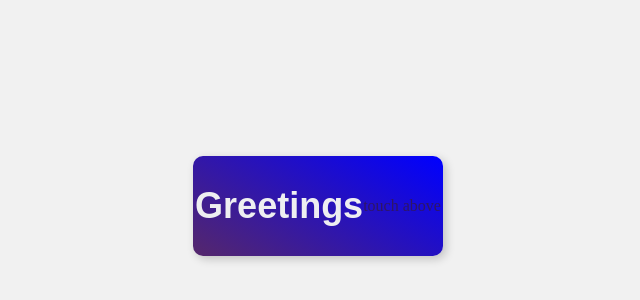
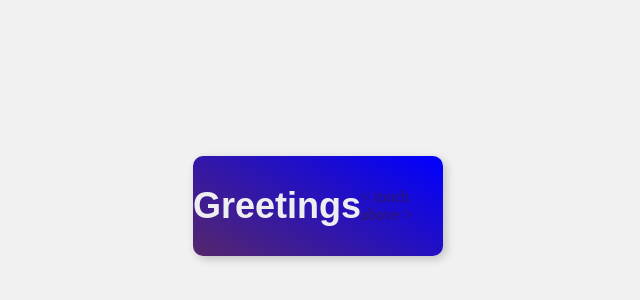
Before and after one commit to Selva563-1gitu/demo-project-greetings, a plain HTML site: page index.html in a window 1280 px wide. Shown: the part 194-494 px from the top of the page, without its empty margins (322-962 px from the left). Drawn offline with Linux system fonts and the light colour scheme.

Commit message:
changed touch message

```diff
--- a/index.html
+++ b/index.html
@@ -10,7 +10,7 @@
 <body>
     <div class="msg" id="msgi">
         <h1>Greetings</h1>
-	<p style="color:rgb(47, 22, 101);"> touch above </p>
+	<p style="color:rgb(47, 22, 101);">< touch above ></p>
     </div>
     <div class="msg-body">
         <p></p><span>&nbsp;</span>
```
